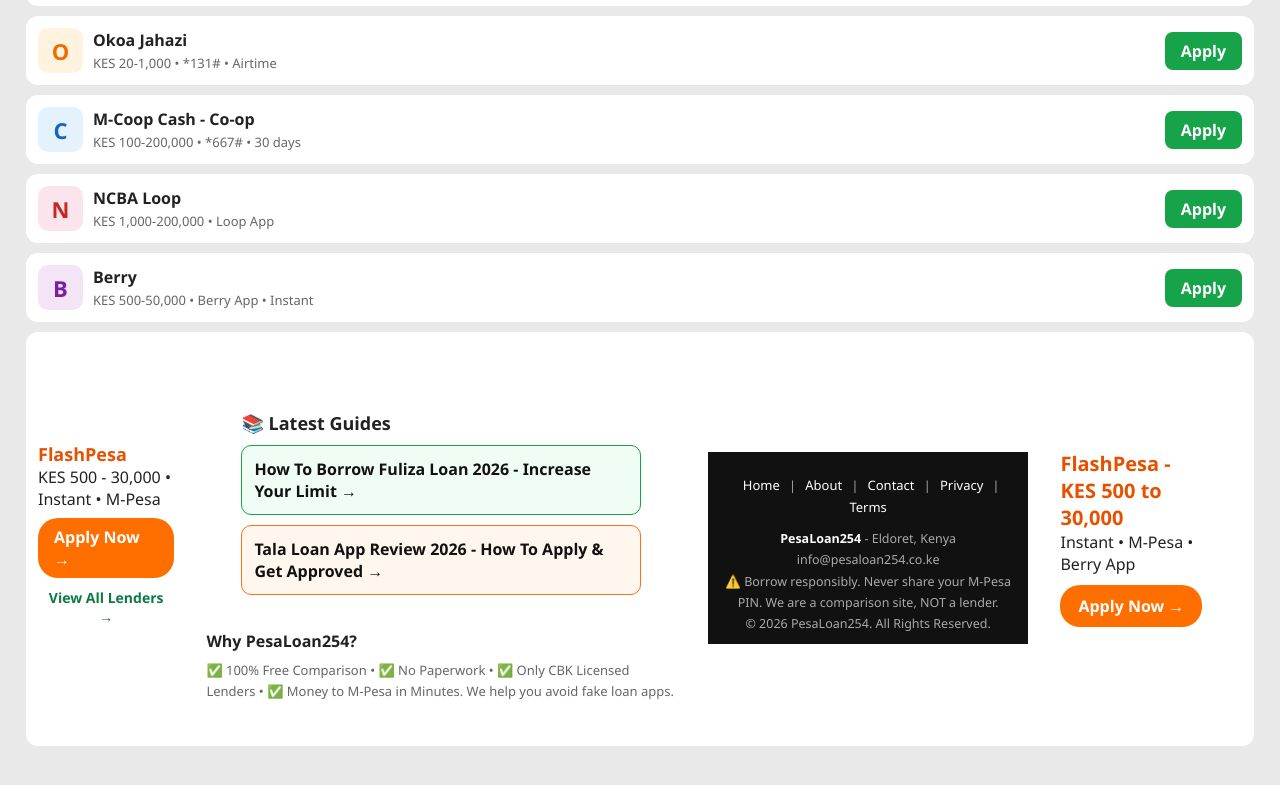
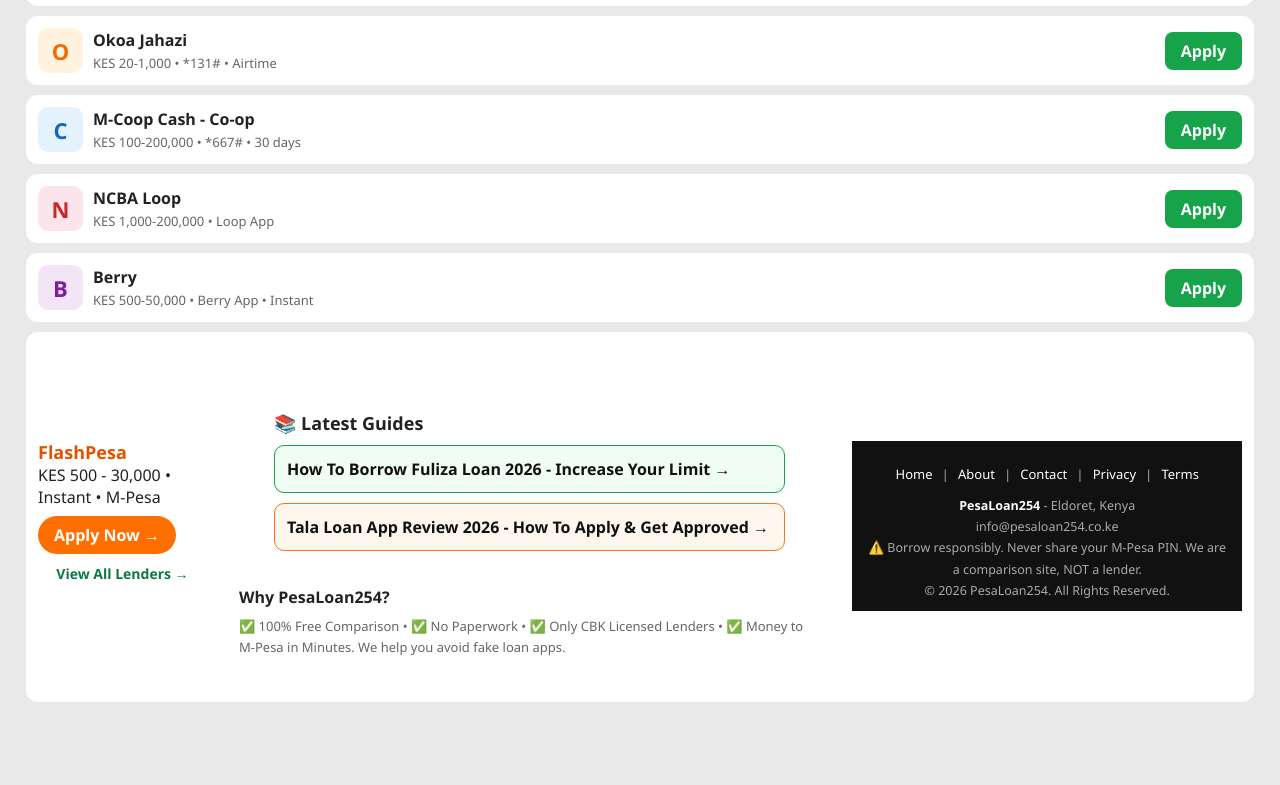
Before and after one commit to Nik90-niko/Pesa-Loan, a plain HTML site: page index.html in a window 1280 px wide. Shown: the part 1116-1901 px from the top of the page. Drawn offline with Linux system fonts and the light colour scheme.

Commit message:
Update index.html

```diff
--- a/index.html
+++ b/index.html
@@ -195,11 +195,6 @@ r.style.display='block';
 r.innerHTML = "✅ For KES "+amt+", we recommend:<br><b>"+best+"</b><br>Scroll down and tap Apply!";
 document.getElementById('lenders').scrollIntoView({behavior:'smooth'});
 }
-</script>
-<a href="flashpesa.html" style="display:block;background:#fff;margin:14px;padding:18px;border-radius:12px;text-decoration:none;color:#222;">
-<b style="color:#e65100;font-size:20px;">FlashPesa - KES 500 to 30,000</b><br>
-Instant • M-Pesa • Berry App<br>
-<span style="background:#ff6f00;color:#fff;padding:10px 18px;border-radius:20px;display:inline-block;margin-top:10px;font-weight:bold;">Apply Now →</span>
-</a>
+
 </body>
 </html>
```
